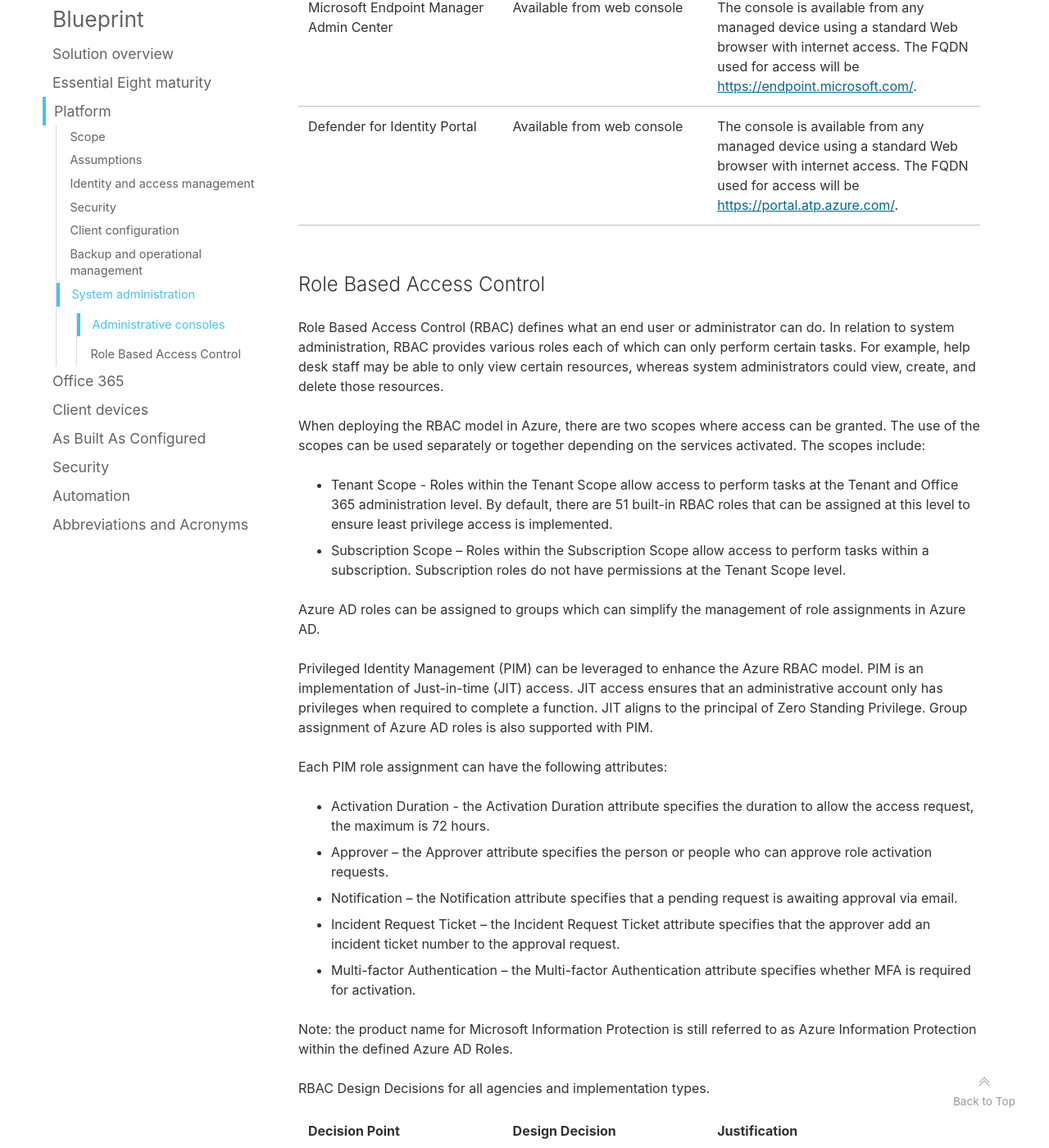
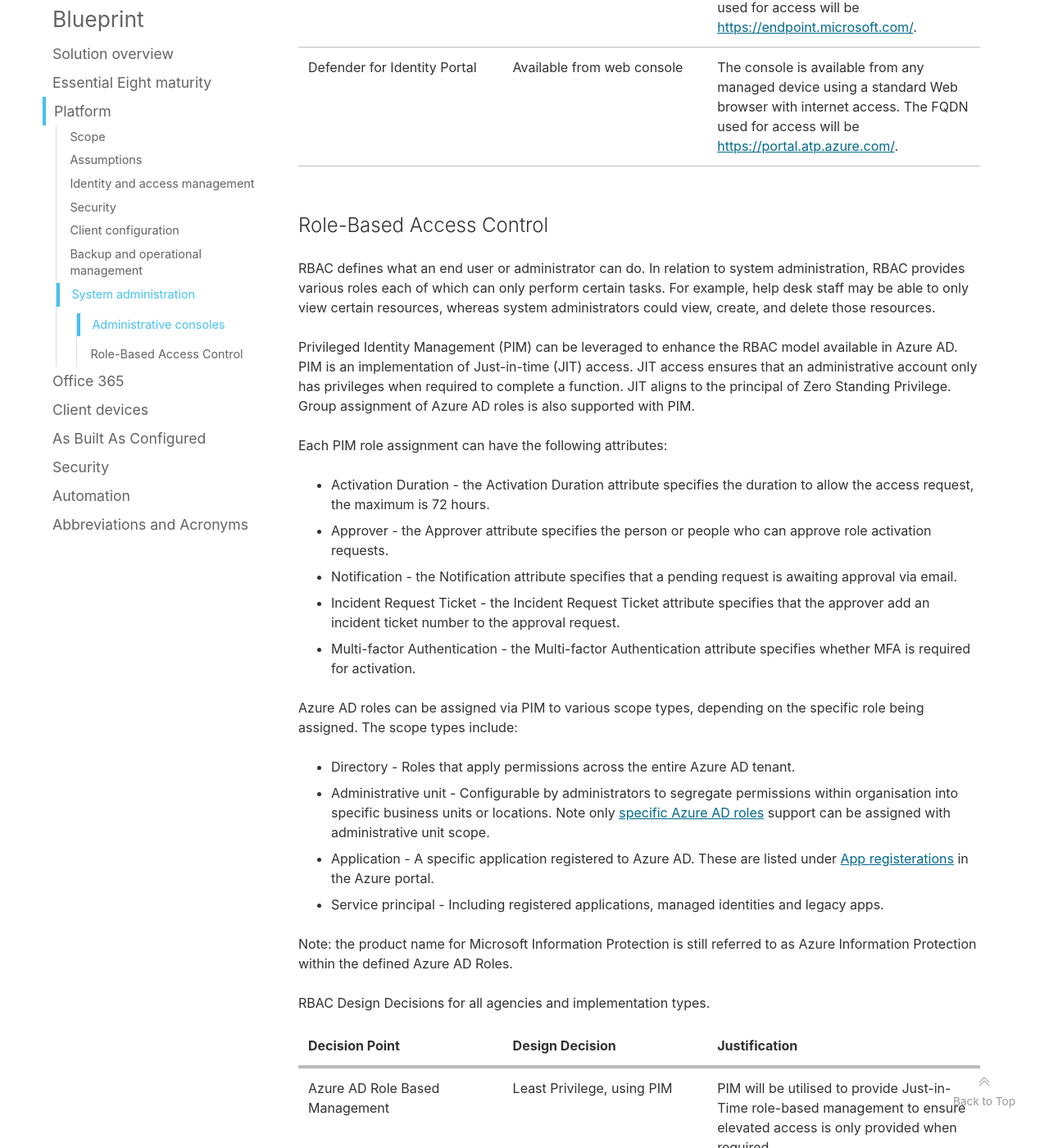
Before and after one commit to ASD-Blueprint/desktop.gov.au, a Jekyll site: the page built from blueprint/platform.md, in a window 1280 px wide and 1400 px high, scrolled down 91925 px. Shown: the whole window at 82% size. Built offline with Jekyll 4.4.1, drawn with Linux system fonts in a browser that asks for light colours; comment, search, counter and statistics services are not loaded; some of the changed text lies outside the part shown.

Commit message:
Update to RBAC/PIM Section
Update to RBAC/PIM section of the Platform Design in response to issue #170.

```diff
--- a/blueprint/platform.md
+++ b/blueprint/platform.md
@@ -17,7 +17,7 @@
 Security | The Security section details several cloud-based security components available within the Microsoft 365 suite to detect and monitor suspicious behaviour for Cloud and Hybrid solutions.
 Client Configuration | The Client Configuration section details the Microsoft Endpoint Manager - Intune (Intune) management methods and design decisions for the client configuration.
 Backup and Operational Management | The Backup and Operation Management section details the backup design decisions including RPO (recovery point objective), RTO (recovery time objective) and Data Availability.
-System Administration | The System Administration section details how the solution will be managed, the administrative consoles that will be used to administrator the various components, and how Role Based Access Control (RBAC) is implemented to control access.
+System Administration | The System Administration section details how the solution will be managed, the administrative consoles that will be used to administrator the various components, and how Role-Based Access Control (RBAC) is implemented to control access.
 
 For each component within the document there is a brief description of the contents of the section, a commentary on the things that have been considered in determining the decisions and the design decisions themselves.
 
@@ -542,7 +542,7 @@
 
 #### Administration
 
-MCAS leverages Azure Active Directory (Azure AD) to provide Role-Based Access Control (RBAC) for administration via the web portal. By default, only the Global Administrator and Security Administrator roles have full access to MCAS. Other standard Azure AD roles that have at least read-only access to the portal include Compliance Administrator, Compliance Data Administrator, Security Operator, Security Reader, and Global Reader.
+MCAS leverages Azure Active Directory (Azure AD) to provide RBAC for administration via the web portal. By default, only the Global Administrator and Security Administrator roles have full access to MCAS. Other standard Azure AD roles that have at least read-only access to the portal include Compliance Administrator, Compliance Data Administrator, Security Operator, Security Reader, and Global Reader.
 
 In addition to the standard Azure AD roles, MCAS also has its own service-specific roles that provide finer grained [RBAC](https://docs.microsoft.com/en-us/cloud-app-security/manage-admins). If required, Global and Security Administrators can also grant access to specific users within the MCAS portal.
 
@@ -1000,7 +1000,7 @@
 
 ### Defender for Identity – Role groups
 
-Defender for Identity provides security groups to allow the implementation of a Role-Based Access Control (RBAC) model.
+Defender for Identity provides security groups to allow the implementation of a RBAC model.
 
 Azure AD provides the basis for the Defender for Identity role groups. When Defender for Identity is enabled for the first time it automatically creates the three security groups in Azure AD, using the product's previous name - Azure ATP. The three Defender for Identity security groups are:
 
@@ -1645,7 +1645,7 @@
 
 ## System administration
 
-System Administration is the process of managing, troubleshooting, and maintaining the solution. To complete this, system administrators are granted permissions over the solution. The allocation of permissions to administrators should align with the administrator's role within the organisation and the principle of least privileged access. The allocation of permission to the administrator's role is captured within the Role Based Access Control (RBAC) policy.
+System Administration is the process of managing, troubleshooting, and maintaining the solution. To complete this, system administrators are granted permissions over the solution. The allocation of permissions to administrators should align with the administrator's role within the organisation and the principle of least privileged access. The allocation of permission to the administrator's role is captured within the RBAC policy.
 
 ### Administrative consoles
 
@@ -1665,26 +1665,26 @@
 Microsoft Endpoint Manager Admin Center | Available from web console | The console is available from any managed device using a standard Web browser with internet access. The FQDN used for access will be [https://endpoint.microsoft.com/](https://endpoint.microsoft.com/).
 Defender for Identity Portal | Available from web console | The console is available from any managed device using a standard Web browser with internet access. The FQDN used for access will be [https://portal.atp.azure.com/](https://portal.atp.azure.com/).
 
-### Role Based Access Control
-
-Role Based Access Control (RBAC) defines what an end user or administrator can do. In relation to system administration, RBAC provides various roles each of which can only perform certain tasks. For example, help desk staff may be able to only view certain resources, whereas system administrators could view, create, and delete those resources.
-
-When deploying the RBAC model in Azure, there are two scopes where access can be granted. The use of the scopes can be used separately or together depending on the services activated. The scopes include:
-
-* Tenant Scope - Roles within the Tenant Scope allow access to perform tasks at the Tenant and Office 365 administration level. By default, there are 51 built-in RBAC roles that can be assigned at this level to ensure least privilege access is implemented.
-* Subscription Scope – Roles within the Subscription Scope allow access to perform tasks within a subscription. Subscription roles do not have permissions at the Tenant Scope level.
-
-Azure AD roles can be assigned to groups which can simplify the management of role assignments in Azure AD.
-
-Privileged Identity Management (PIM) can be leveraged to enhance the Azure RBAC model. PIM is an implementation of Just-in-time (JIT) access. JIT access ensures that an administrative account only has privileges when required to complete a function. JIT aligns to the principal of Zero Standing Privilege. Group assignment of Azure AD roles is also supported with PIM.
+### Role-Based Access Control
+
+RBAC defines what an end user or administrator can do. In relation to system administration, RBAC provides various roles each of which can only perform certain tasks. For example, help desk staff may be able to only view certain resources, whereas system administrators could view, create, and delete those resources.
+
+Privileged Identity Management (PIM) can be leveraged to enhance the RBAC model available in Azure AD. PIM is an implementation of Just-in-time (JIT) access. JIT access ensures that an administrative account only has privileges when required to complete a function. JIT aligns to the principal of Zero Standing Privilege. Group assignment of Azure AD roles is also supported with PIM.
 
 Each PIM role assignment can have the following attributes:
 
 * Activation Duration - the Activation Duration attribute specifies the duration to allow the access request, the maximum is 72 hours.
-* Approver – the Approver attribute specifies the person or people who can approve role activation requests.
-* Notification – the Notification attribute specifies that a pending request is awaiting approval via email.
-* Incident Request Ticket – the Incident Request Ticket attribute specifies that the approver add an incident ticket number to the approval request.
-* Multi-factor Authentication – the Multi-factor Authentication attribute specifies whether MFA is required for activation.
+* Approver - the Approver attribute specifies the person or people who can approve role activation requests.
+* Notification - the Notification attribute specifies that a pending request is awaiting approval via email.
+* Incident Request Ticket - the Incident Request Ticket attribute specifies that the approver add an incident ticket number to the approval request.
+* Multi-factor Authentication - the Multi-factor Authentication attribute specifies whether MFA is required for activation.
+
+Azure AD roles can be assigned via PIM to various scope types, depending on the specific role being assigned. The scope types include:
+
+* Directory - Roles that apply permissions across the entire Azure AD tenant.
+* Administrative unit - Configurable by administrators to segregate permissions within organisation into specific business units or locations.  Note only [specific Azure AD roles](https://docs.microsoft.com/en-au/azure/active-directory/roles/admin-units-assign-roles#roles-that-can-be-assigned-with-administrative-unit-scope) support can be assigned with administrative unit scope.
+* Application - A specific application registered to Azure AD. These are listed under [App registerations](https://portal.azure.com/#blade/Microsoft_AAD_IAM/ActiveDirectoryMenuBlade/RegisteredApps) in the Azure portal.
+* Service principal - Including registered applications, managed identities and legacy apps.
 
 Note: the product name for Microsoft Information Protection is still referred to as Azure Information Protection within the defined Azure AD Roles.
 
```
